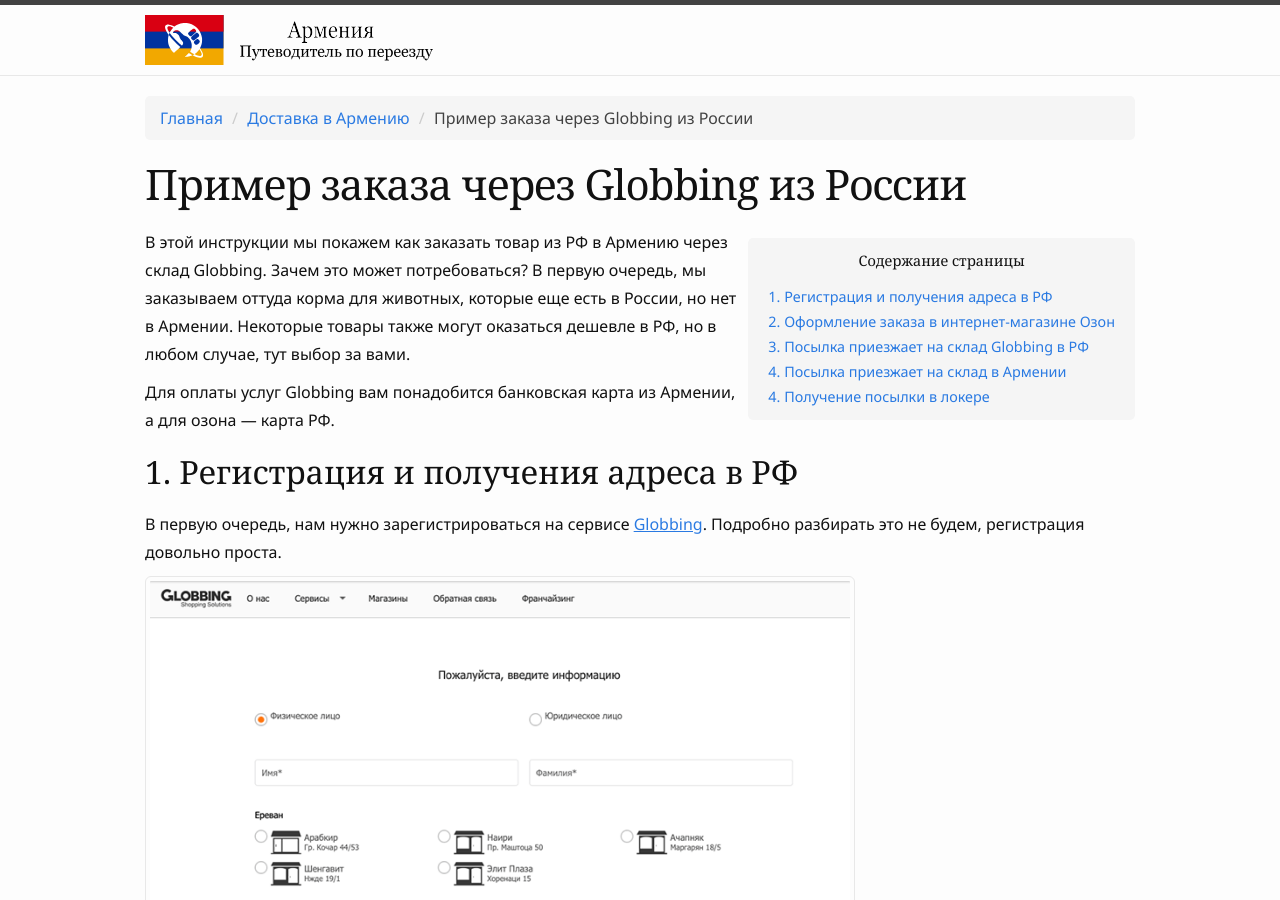
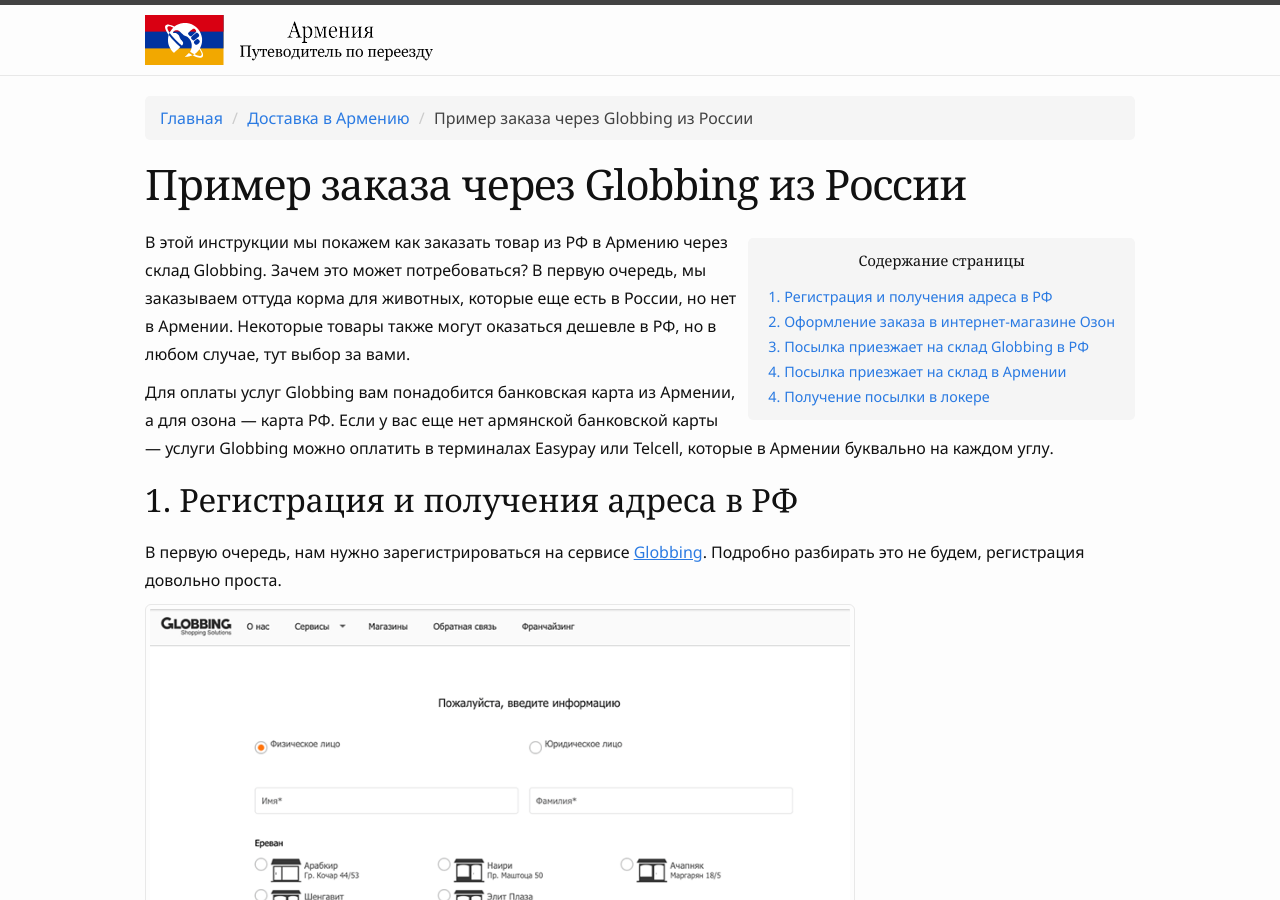
Before and after one commit to haywiki/haywiki.github.io, a Jekyll site: the page built from delivery/globbing-from-russia.md, in a window 1280 px wide and 900 px high. Built offline with Jekyll 4.4.1, drawn with Linux system fonts in a browser that asks for light colours; a script that is not in the unit is left out; some of the changed text lies outside the part shown.

Commit message:
Добавлена информаци о доставке глоббинга

```diff
--- a/delivery/globbing-from-russia.md
+++ b/delivery/globbing-from-russia.md
@@ -10,7 +10,9 @@
 В первую очередь, мы заказываем оттуда корма для животных, которые еще есть в России, но нет в Армении. Некоторые
 товары также могут оказаться дешевле в РФ, но в любом случае, тут выбор за вами.
 
-Для оплаты услуг Globbing вам понадобится банковская карта из Армении, а для озона — карта РФ.
+Для оплаты услуг Globbing вам понадобится банковская карта из Армении, а для озона — карта РФ. Если у вас еще нет
+армянской банковской карты — услуги Globbing можно оплатить в терминалах Easypay или Telcell, которые в Армении буквально
+на каждом углу.
 
 ## 1. Регистрация и получения адреса в РФ
 
@@ -86,6 +88,9 @@
 в Ереване, то вы можете заказать ее доставку в локер поближе к дому. Для этого вам нужно отметить приехавшие на склад
 посылки, нажать на кнопку "Заказать доставку" и выбрать удобное вам место получения.
 
+**Доставка в локер бесплатна**, а за примерно 500 драмов вы можете заказать в Ереване доставку до квартиры. Если посылка
+весит больше 10 кг, то до квартиры доставка будет бесплатной.
+
 ![Заказываем доставку в локер](/files/globbing-russia/globbing-russia-step12.png)
 
 После заказа доставки, ждите получения письма, что посылка готова к выдаче в локере.
```
